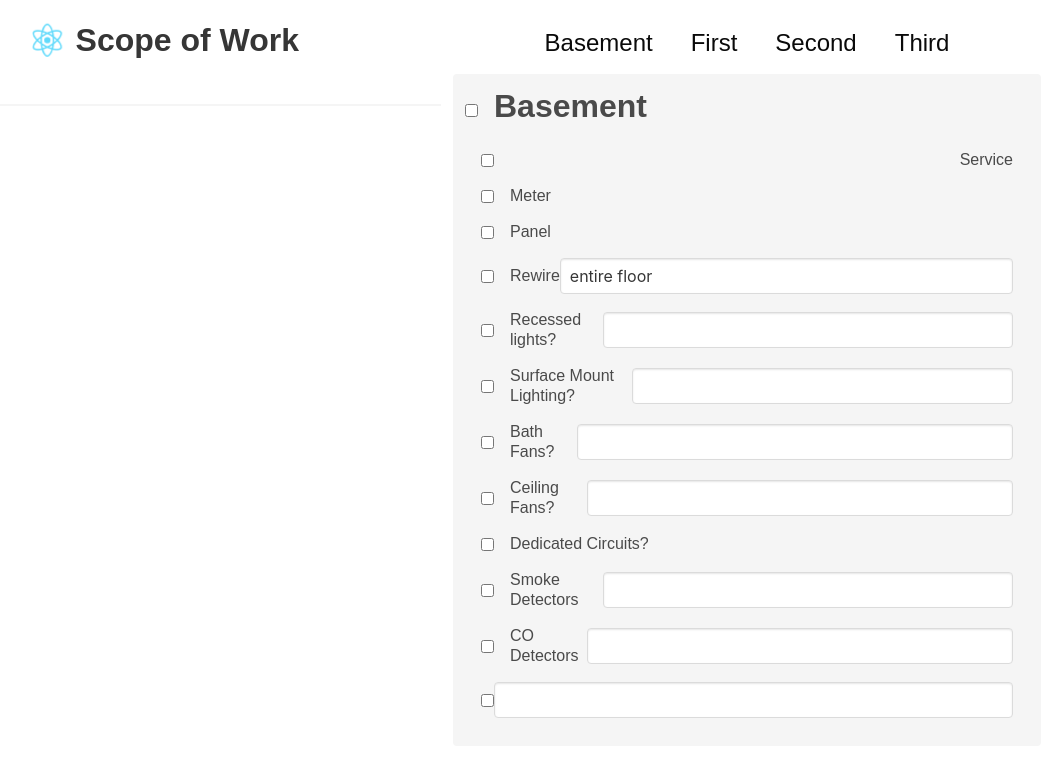
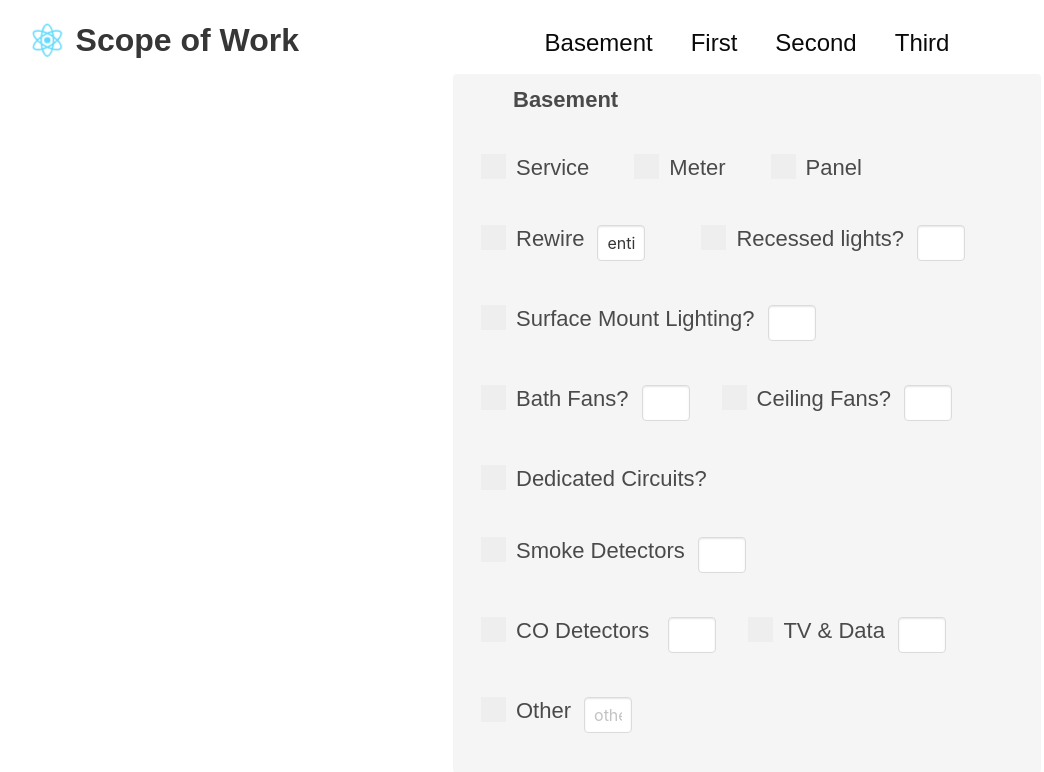
Before and after one commit to iglesias294/electricScope, a React (Create React App) app: page / in a window 1280 px wide. Shown: the top 772 px of the page, without its empty margins (187-1231 px from the left). Built offline with nearby package versions, Linux system fonts and the light colour scheme.

Commit message:
satisfied with basement

```diff
--- a/package.json
+++ b/package.json
@@ -3,6 +3,7 @@
   "version": "0.1.0",
   "private": true,
   "dependencies": {
+    "@mapbox/react-click-to-select": "^2.2.0",
     "react": "^16.3.1",
     "react-dom": "^16.3.1",
     "react-scripts": "1.1.4"
--- a/src/App.css
+++ b/src/App.css
@@ -68,22 +68,85 @@ form{
 }
 
 .control{
-  display: flex;
+  display: inline-flex;
   margin: 1rem;
   align-items: center;
+  justify-content: center;
 }
 
 input[type=checkbox], input[type=radio] {
+  opacity: 0;
   vertical-align: baseline;
   size: 5rem;
   font-size: xx-large;
 }
-.checkbox{
+.input{
+  width: unset;
+  max-width: 3rem;
+}
+
+
+.input.freestyle:focus{
+  max-width: fit-content
+}
+/* .checkbox{
   margin: auto;
+
 }
 label.checkbox{
   margin-left: 1rem;
-}
+} */
 .navbar{
   margin: 1rem
 }
+
+.output .title{
+  cursor: grab
+}
+.checkbox{
+  display: block;
+  position: relative;
+  padding-left: 35px;
+  margin-bottom: 12px;
+  cursor: pointer;
+  font-size: 22px;
+  -webkit-user-select: none;
+  -moz-user-select: none;
+  -ms-user-select: none;
+  user-select: none;
+}
+.checkmark{
+  position: absolute;
+  top: 0;
+  left: 0;
+  height: 25px;
+  width: 25px;
+  background-color: #eee;
+}
+
+.checkbox:hover input ~ .checkmark {
+  background-color: #ccc;
+}
+.checkbox input:checked ~ .checkmark {
+  background-color: #2196F3;
+}
+.checkmark:after {
+  content: "";
+  position: absolute;
+  display: none;
+}
+.checkbox input:checked ~ .checkmark:after {
+  display: block;
+}
+.checkbox .checkmark:after {
+  position: absolute;
+  left: 9px;
+  top: 5px;
+  width: 5px;
+  height: 10px;
+  border: solid white;
+  border-width: 0 3px 3px 0;
+  -webkit-transform: rotate(45deg);
+  -ms-transform: rotate(45deg);
+  transform: rotate(45deg);
+}
--- a/src/App.js
+++ b/src/App.js
@@ -1,12 +1,27 @@
 import React, { Component } from 'react';
+import ReactDOM from 'react-dom'
 import logo from './logo.svg';
-import townhouse from './townhouse.jpg';
+//import townhouse from './townhouse.jpg';
 import './App.css';
+import ClickToSelect from '@mapbox/react-click-to-select'
+console.error = (function () {
+  var error = console.error
+
+  return function (exception) {
+    if ((exception + '').indexOf('Warning: A component is `contentEditable`') != 0) {
+      error.apply(console, arguments)
+    }
+  }
+})()
 
 class App extends Component {
+
   constructor(props) {
     super(props)
     this.state = {
+      clickable: false,
+      DOMloaded: false,
+      textAreaText: "",
       activeForm: 'basement',
       basement: '',
       service: false,
@@ -19,6 +34,7 @@ class App extends Component {
       basementDedicated: false,
       basementSmoke: false,
       basementCo: false,
+      basementData: false,
       basementOther: false,
       basementRec: '',
       rewire: false,
@@ -99,9 +115,23 @@ class App extends Component {
     }
   }
 
+  selectFix = e => {
+    const range = document.createRange();
+    const sel = window.getSelection();
+    range.selectNodeContents(this.output);
+    sel.removeAllRanges();
+    if (this.state.clickable) { sel.addRange(range) }
+  }
+  selectAll = e => {
+    e.preventDefault()
+    const range = document.createRange();
+    const sel = window.getSelection();
+    range.selectNodeContents(this.output);
+    sel.removeAllRanges();
+    sel.addRange(range);
+  }
+  render() {
 
-
-  render() {
 
     let activeForm = this.state.activeForm;
 
@@ -125,127 +155,155 @@ class App extends Component {
       <form id="1">
         <div id="basementSection" className="column notification switchbox">
           <p className="title">
+            <label className="checkbox">
               <input
                 name="basement"
                 type="checkbox"
                 value="Basement"
                 checked={this.state.basement}
                 onChange={this.handleInputChange}
-            /><label className="checkbox">Basement</label></p>
+              />Basement</label></p>
 
           <div className="control">
+            <label className="checkbox">
+              Service
               <input
                 name="service"
                 type="checkbox"
                 checked={this.state.service}
                 value="Replace service entrance cable"
                 onChange={this.handleInputChange}
-            /> <label className="checkbox field-label">Service</label>
+              />
+              <span class="checkmark"></span>
+            </label>
           </div>
 
           <div className="control">
+            <label className="checkbox">Meter
               <input
                 name="meter"
                 type="checkbox"
                 checked={this.state.meter}
                 value="Supply and install 200 amp meter"
                 onChange={this.handleInputChange}
-            /><label className="checkbox">Meter</label>
+              />
+              <span class="checkmark"></span>
+            </label>
           </div>
           <div className="control">
+            <label className="checkbox">Panel
             <input
                 name="panel"
                 type="checkbox"
                 checked={this.state.panel}
                 value="Supply and install 200 amp panel"
                 onChange={this.handleInputChange}
-            /><label className="checkbox">Panel</label>
+              />
+              <span class="checkmark"></span>
+            </label>
           </div>
 
           <div className="control">
+            <label className="checkbox field-label">Rewire
             <input
                 name="rewire"
                 type="checkbox"
                 checked={this.state.rewire != false}
                 value={this.state.basement1}
                 onChange={this.handleInputChange}
-            /><label className="checkbox field-label">Rewire</label>
+              />
+              <span class="checkmark"></span>
+
               <input
                 className="field-body is-small"
                 name="rewire2"
                 type="text"
-              className="input"
+                className="input freestyle"
                 placeholder="entire floor"
                 value={this.state.rewire2}
                 onChange={(event) => this.setState({ rewire2: event.target.value })}
               />
+            </label>
           </div>
 
           <div className="control">
+            <label className="checkbox">Recessed lights?
             <input
                 name="basement1"
                 type="checkbox"
                 value={this.state.basement1}
                 checked={this.state.basement1 != false}
                 onChange={this.handleInputChange}
-            /><label className="checkbox">Recessed lights?</label>
+              /><span class="checkmark"></span>
+
               <input
                 name="basementRec"
-              type="number" className="input"
+                type="number"
+                className="input"
                 value={this.state.basementRec}
                 onChange={(event) => this.setState({ basementRec: event.target.value })}
               />
+            </label>
           </div>
 
           <div className="control">
+            <label className="checkbox">Surface Mount Lighting?
             <input
                 name="basementLight"
                 type="checkbox"
                 checked={this.state.basementLight != false}
                 value={this.state.basementLight}
                 onChange={this.handleInputChange}
-            /><label className="checkbox">Surface Mount Lighting?</label>
+              />
+              <span class="checkmark"></span>
+
               <input
                 name="basementLight2"
                 type="number" className="input"
                 value={this.state.basementLight2}
                 onChange={(event) => this.setState({ basementLight2: event.target.value })}
-            />
+              /></label>
           </div>
 
           <div className="control">
+            <label className="checkbox">Bath Fans?
             <input
                 name="basementBathFan"
                 type="checkbox"
                 checked={this.state.basementBathFan != false}
                 value={this.state.basementBathFan}
                 onChange={this.handleInputChange}
-            /><label className="checkbox">Bath Fans?</label>
+              />
+              <span class="checkmark"></span>
               <input
                 name="basementBathFan2"
                 type="number" className="input"
                 value={this.state.basementBathFan2}
                 onChange={(event) => this.setState({ basementBathFan2: event.target.value })}
-            />
+              /></label>
           </div>
 
           <div className="control">
+            <label className="checkbox">Ceiling Fans?
             <input
                 name="basementCeilingFan"
                 type="checkbox"
                 checked={this.state.basementCeilingFan != false}
                 value={this.state.basementCeilingFan}
                 onChange={this.handleInputChange}
-            /><label className="checkbox">Ceiling Fans?</label>
+              />
+              <span class="checkmark"></span>
+
               <input
                 name="basementCeilingFan2"
                 type="number" className="input"
                 value={this.state.basementCeilingFan2}
                 onChange={(event) => this.setState({ basementCeilingFan2: event.target.value })}
-            />
+              /></label>
           </div>
 
           <div className="control">
+            <label className="checkbox">Dedicated Circuits?
             <input
                 name="basementDedicated"
                 type="checkbox"
@@ -253,76 +311,102 @@ class App extends Component {
                 value={this.state.basementDedicated}
                 onChange={this.handleInputChange}
               />
-            <label className="checkbox">Dedicated Circuits?</label>
+              <span class="checkmark"></span>
 
+            </label>
           </div>
 
-          <div className="control">
+          <div className="control"><label className="checkbox">Smoke Detectors
             <input
               name="basementSmoke"
               type="checkbox"
               checked={this.state.basementSmoke}
               value={this.state.basementSmoke}
               onChange={this.handleInputChange}
-            /><label className="checkbox">Smoke Detectors</label>
+            />
+            <span class="checkmark"></span>
             <input
               name="basementSmoke2"
               type="number" className="input"
               value={this.state.basementSmoke2}
               onChange={(event) => this.setState({ basementSmoke2: event.target.value })}
-            />
+            /></label>
           </div>
 
           <div className="control">
+            <label className="checkbox">CO Detectors
             <input
                 name="basementCo"
                 type="checkbox"
                 checked={this.state.basementCo != false}
                 value={this.state.basementCo}
                 onChange={this.handleInputChange}
-            /><label className="checkbox">CO Detectors</label>
+              />  <span class="checkmark"></span>
+
               <input
                 name="basementSmoke2"
                 type="number" className="input"
                 value={this.state.basementCo2}
                 onChange={(event) => this.setState({ basementCo2: event.target.value })}
-            />
+              /></label>
+          </div>
+
+          <div className="control"> <label className="checkbox">TV & Data
+            <input
+              name="basementData"
+              type="checkbox"
+              checked={this.state.basementData != false}
+              value={this.state.basementData}
+              onChange={this.handleInputChange}
+            /><span class="checkmark"></span>
+
+            <input
+              name="basementData2"
+              type="number" className="input"
+              value={this.state.basementData2}
+              onChange={(event) => this.setState({ basementData2: event.target.value })}
+            /></label>
           </div>
 
           <div className="control">
+            <label className="checkbox">Other
             <input
                 name="basementOther"
                 type="checkbox"
                 checked={this.state.basementOther}
                 value={this.state.basementOther}
                 onChange={this.handleInputChange}
-            />
+              /><span class="checkmark"></span>
               <input
                 name="basementOther2"
                 type="text"
-              className="input"
-              className="input"
+                className="input freestyle"
+                placeholder="other"
                 value={this.state.basementOther2}
                 onChange={(event) => this.setState({ basementOther2: event.target.value })}
               />
+            </label>
           </div>
         </div>
       </form>
     )
-    const basementItems = (<ul>
-      {this.state.service ? <li>{this.state.service}</li> : ''}
-      {this.state.meter ? <li>{this.state.meter}</li> : ''}
-      {this.state.panel ? <li>{this.state.panel}</li> : ''}
-      {this.state.rewire ? <li>Rewire {this.state.rewire2}: standard white switches and plugs. </li> : ''}
-      {this.state.basement1 ? <li>Supply and install {this.state.basementRec} recessed light{this.state.basementRec > 1 ? 's' : ''}</li> : ''}
-      {this.state.basementLight ? <li>Supply and install {this.state.basementLight2} surface mount light{this.state.basementLight2 > 1 ? 's' : ''}</li> : ''}
-      {this.state.basementBathFan ? <li>Install power for {this.state.basementBathFan2} bathroom exhaust fan{this.state.basementBathFan2 > 1 ? 's' : ''}</li> : ''}
-      {this.state.basementCeilingFan ? <li>Install power for {this.state.basementCeilingFan2} ceiling fan{this.state.basementCeilingFan2 > 1 ? 's' : ''}</li> : ''}
-      {this.state.basementDedicated ? <li>Run dedicated circuits for washer, dryer, furnace, and AC </li> : ''}
-      {this.state.basementSmoke ? <li>Supply and install {this.state.basementSmoke2} smoke detector{this.state.basementSmoke2 > 1 ? 's' : ''}</li> : ''}
-      {this.state.basementCo ? <li>Supply and install {this.state.basementCo2} CO detector{this.state.basementCo2 > 1 ? 's' : ''}</li> : ''}
-      {this.state.basementOther ? <li>{this.state.basementOther2}</li> : ''}
+    const basementItems = (
+      <ul>
+        {this.state.service ? <li><p contentEditable="true">{this.state.service}</p></li> : ''}
+        {this.state.meter ? <li><p contentEditable="true">{this.state.meter}</p></li> : ''}
+        {this.state.panel ? <li><p contentEditable="true">{this.state.panel}</p></li> : ''}
+        {this.state.rewire ? <li><p contentEditable="true">Rewire {this.state.rewire2}: standard white switches and plugs. </p></li> : ''}
+        {this.state.basement1 ? <li><p contentEditable="true">Supply and install {this.state.basementRec} recessed light{this.state.basementRec > 1 ? 's' : ''}</p></li> : ''}
+        {this.state.basementLight ? <li><p contentEditable="true">Install {this.state.basementLight2} surface mount light{this.state.basementLight2 > 1 ? 's' : ''}</p></li> : ''}
+        {this.state.basementBathFan ? <li><p contentEditable="true">Install power for {this.state.basementBathFan2} bathroom exhaust fan{this.state.basementBathFan2 > 1 ? 's' : ''}</p></li> : ''}
+        {this.state.basementCeilingFan ? <li><p contentEditable="true">Install power for {this.state.basementCeilingFan2} ceiling fan{this.state.basementCeilingFan2 > 1 ? 's' : ''}</p></li> : ''}
+        {this.state.basementDedicated ? <li><p contentEditable="true">Run dedicated circuits for washer, dryer, furnace, and AC </p></li> : ''}
+        {this.state.basementSmoke ? <li><p contentEditable="true">Supply and install {this.state.basementSmoke2} smoke detector{this.state.basementSmoke2 > 1 ? 's' : ''}</p></li> : ''}
+        {this.state.basementCo ? <li><p contentEditable="true">Supply and install {this.state.basementCo2} CO detector{this.state.basementCo2 > 1 ? 's' : ''}</p></li> : ''}
+        {this.state.basementData ? <li><p contentEditable="true">Supply and install {this.state.basementData2} TV & Data/Phone outlet{this.state.basementData2 > 1 ? 's' : ''}</p></li> : ''}
+        {this.state.basementOther ? <li><p contentEditable="true">{this.state.basementOther2}</p></li> : ''}
       </ul>)
+
 
     const firstFloorForm = () => (
       <form id="2">
@@ -491,7 +575,7 @@ class App extends Component {
       </form>
     )
     const firstFloorItems = (<ul>{this.state.firstFloorRewire ? <li>Rewire {this.state.firstFloorRewiring}: standard white switches and plugs. </li> : ''}
-      {this.state.firstFloorRL ? <li>Supply and install {this.state.firstFloorRLCount} recessed light{this.state.firstFloorRLCount > 1 ? 's' : ''}</li> : ''}
+      {this.state.firstFloorRL ? <li><p contentEditable="true">Supply and install {this.state.firstFloorRLCount} recessed light{this.state.firstFloorRLCount > 1 ? 's' : ''}</p></li> : ''}
       {this.state.firstFloorPendantLight ? <li>Supply and install {this.state.firstFloorPendantLightCount} pendant light{this.state.firstFloorPendantLightCount > 1 ? 's' : ''}</li> : ''}
       {this.state.firstFloorSurfaceLight ? <li>Supply and install {this.state.firstFloorSurfaceLightCount} surface mount light{this.state.firstFloorSurfaceLightCount > 1 ? 's' : ''}</li> : ''}
       {this.state.firstFloorBathFan ? <li>Install power for {this.state.firstFloorBathFanCount} bathroom exhaust fan{this.state.firstFloorBathFanCount > 1 ? 's' : ''}</li> : ''}
@@ -666,12 +750,13 @@ class App extends Component {
         <p class="title">
           <input
             name="thirdFloor"
+            id="thirdFloor"
             type="checkbox"
             checked={this.state.thirdFloor != false}
             value="Third Floor"
             onChange={this.handleInputChange}
           />
-          <label className="checkbox">Third Floor</label>
+          <label for="thirdFloor" className="checkbox">Third Floor</label>
         </p>
         <div class="control">
           <input
@@ -832,23 +917,26 @@ class App extends Component {
               {/* <h1 className="App-title">Electrical Scope</h1> */}
             </header>
             {/* <img src={townhouse} alt="townhouse" /> */}
-            <div className="output">
-              <hr />
-
+            <div ref={r => this.output = r} className="output">
               {/*Begin Basement*/}
-              <p className="title is-4">{this.state.basement}</p>
+              <p onClick={this.selectAll} className="title is-4">{this.state.basement}</p>
               {this.state.basement ? basementItems : ''}
               {/*End Basement*/}
               {/*Begin First Floor*/}
-              <p className="title is-4">{this.state.firstFloor}</p>
+              <p onClick={this.selectAll} className="title is-4">{this.state.firstFloor}</p>
               {this.state.firstFloor ? firstFloorItems : ''}
               {/*End First Floor*/}
-              <p className="title is-4">{this.state.secondFloor}</p>
+              <p onClick={this.selectAll} className="title is-4">{this.state.secondFloor}</p>
               {this.state.secondFloor ? secondFloorItems : ''}
               {/*End Second Floor*/}
-              <p className="title is-4">{this.state.thirdFloor}</p>
+              <p onClick={this.selectAll} className="title is-4">{this.state.thirdFloor}</p>
               {this.state.thirdFloor ? thirdFloorItems : ''}
+
             </div>
+
+            {/* form output*/}
+
+
           </div>
           <div className="column">
             {/* <form> */}
```
Also changed, not shown: 1 other file (tests, documents, lock files or other folders). Lines whose indentation alone changed are shown as unchanged.
